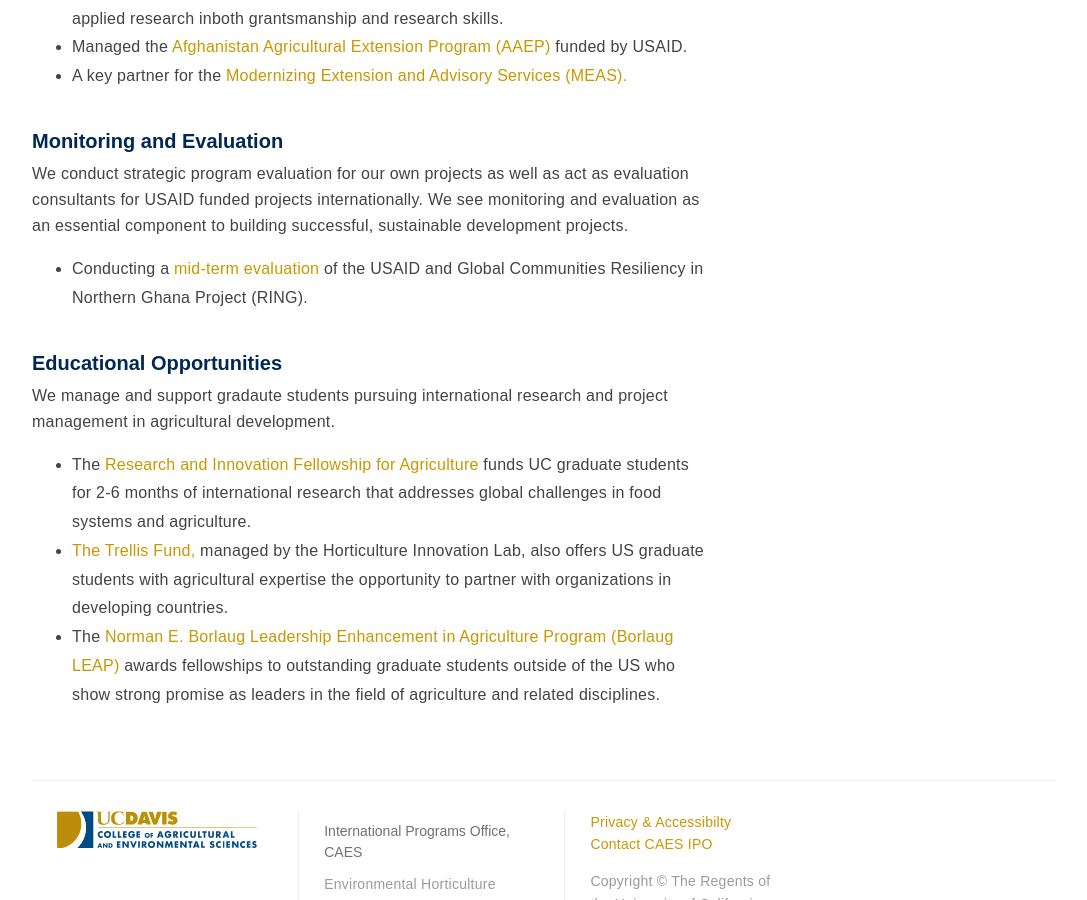
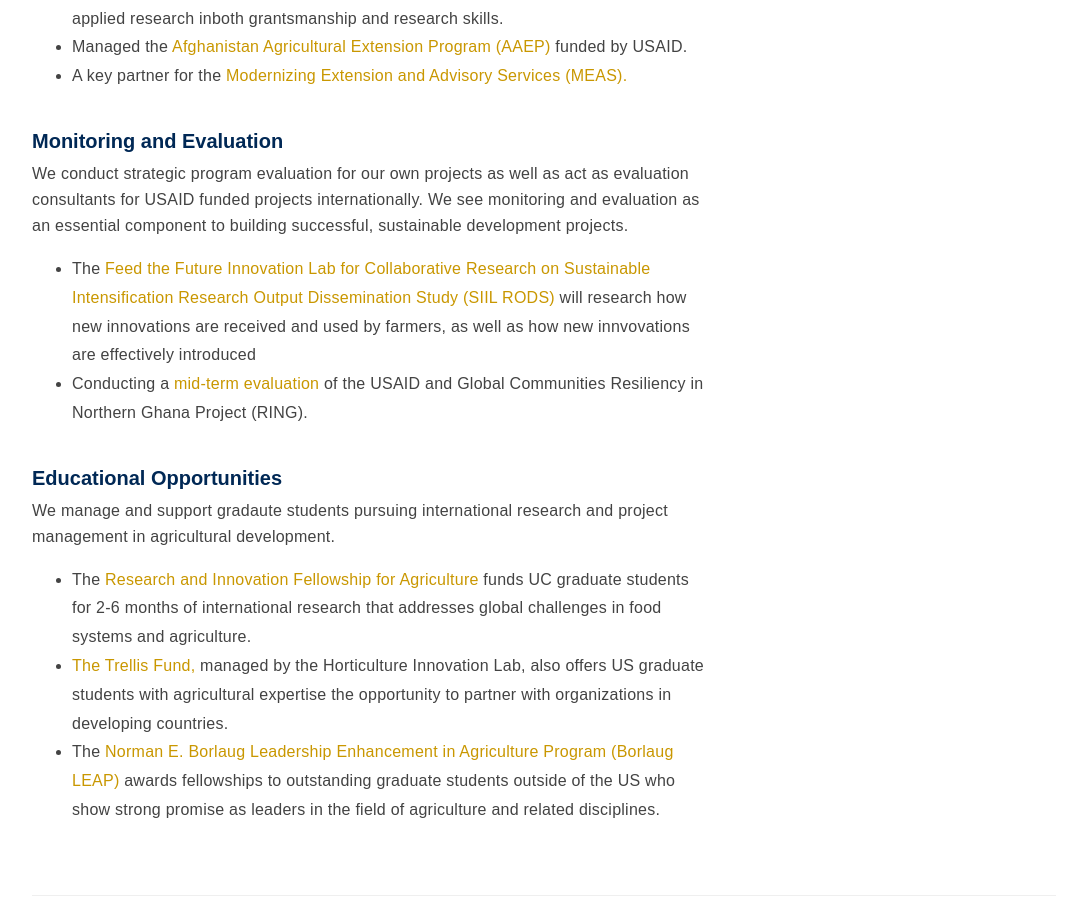
Before and after one commit to ucdavis/ip, a Jekyll site: the page built from about/what-we-do.html, in a window 1280 px wide and 900 px high, scrolled down 1646 px. Shown: the whole window, without its empty margins (96-1183 px from the left). Built offline with Jekyll 4.4.1, drawn with Linux system fonts in a browser that asks for light colours; nearby versions of some CDN libraries.

Commit message:
what we do edit

```diff
--- a/about/what-we-do.html
+++ b/about/what-we-do.html
@@ -41,6 +41,7 @@
     <h3>Monitoring and Evaluation</h3>
         <p>We conduct strategic program evaluation for our own projects as well as act as evaluation consultants for USAID funded projects internationally. We see monitoring and evaluation as an essential component to building successful, sustainable development projects. </p>
         <ul>
+            <li> The <a href= "/projects/SIILRODS"> Feed the Future Innovation Lab for Collaborative Research on Sustainable Intensification Research Output Dissemination Study (SIIL RODS)</a> will research how new innovations are received and used by farmers, as well as how new innvovations are effectively introduced</li>
             <li> Conducting a <a href="/projects/RING">mid-term evaluation</a> of the USAID and Global Communities Resiliency in Northern Ghana Project (RING).</li>
         </ul>
         <br>
```
